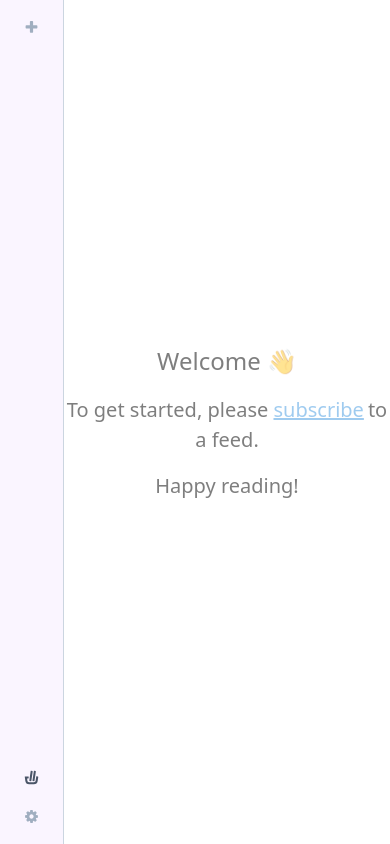
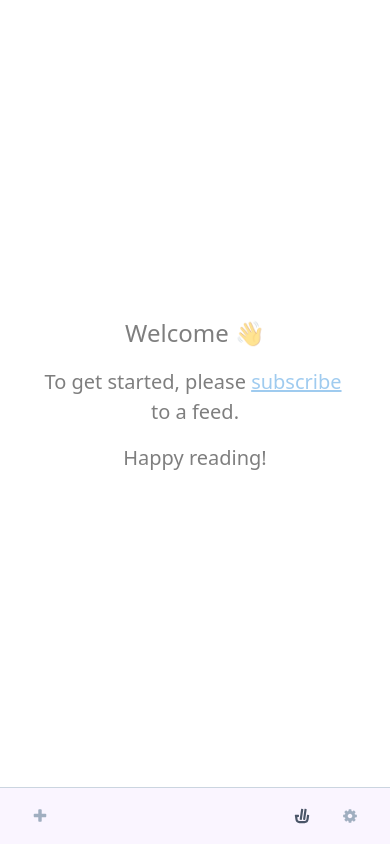
Before and after one commit to mxkxf/nosh, a React (Create React App) app: page / in a window 390 px wide. Built offline with nearby package versions, Linux system fonts and the light colour scheme.

Commit message:
Mobile friendly

```diff
--- a/src/components/App.tsx
+++ b/src/components/App.tsx
@@ -51,7 +51,7 @@ const App: React.FC<
   return (
     <>
       <div
-        className={`antialiased min-h-screen flex ${
+        className={`antialiased min-h-screen flex flex-col-reverse md:flex-row ${
           theme === Themes.LIGHT ? "text-black" : "text-white"
         }`}
       >
--- a/src/components/Dropdown.tsx
+++ b/src/components/Dropdown.tsx
@@ -6,7 +6,7 @@ import useClickOutside from "./useClickOutside";
 
 type Props = ReturnType<typeof mapStateToProps> & {
   children: React.ReactNode;
-  direction: "right" | "bottom";
+  direction: "right" | "down";
   toggle: React.ReactNode;
 };
 
@@ -17,9 +17,9 @@ const Dropdown: React.FC<Props> = ({ children, direction, theme, toggle }) => {
   const classes = [];
 
   switch (direction) {
-    case "bottom":
+    case "down":
       classes.push("right-0");
-      classes.push("-mr-px");
+      // classes.push("-mr-px");
       break;
     case "right":
       classes.push("left-full");
--- a/src/components/Header.tsx
+++ b/src/components/Header.tsx
@@ -63,20 +63,21 @@ const Header: React.FC<Props> = ({
 
   return (
     <header
-      className={`border-r ${isCollapsed ? "w-16" : "w-1/5"} ${
+      className={`border-t md:border-t-0 md:border-r ${
+        isCollapsed ? "md:w-16" : "md:w-1/5"
+      } ${
         theme === Themes.LIGHT
           ? "bg-purple-100 border-gray-400"
           : "bg-purple-900 border-black"
-      } sticky top-0 max-h-screen transition z-20`}
+      } sticky bottom-0 md:bottom-auto md:top-0 md:max-h-screen transition z-20`}
     >
-      <div className="h-full flex flex-col p-2">
-        <nav className="flex-1">
-          {feeds && feeds.length > 0 && (
-            <>
-              {feeds.map((feed, i) => {
-                return (
+      <div className="h-full flex flex-row md:flex-col px-4 py-2 md:px-2">
+        <nav className="flex-1 flex flex-row md:flex-col">
+          {feeds &&
+            feeds.length > 0 &&
+            feeds.map((feed, i) => (
               <button
-                    className="w-full mb-1"
+                className="md:w-full md:mb-1"
                 onClick={() => selectFeed(i)}
                 key={`select-feed-${i}`}
               >
@@ -103,11 +104,11 @@ const Header: React.FC<Props> = ({
                   )}
                 </HeaderLink>
               </button>
-                );
-              })}
-            </>
-          )}
-          <button className="w-full mb-1" onClick={() => openSubscribeModal()}>
+            ))}
+          <button
+            className="md:w-full md:mb-1"
+            onClick={() => openSubscribeModal()}
+          >
             <HeaderLink>
               <svg
                 aria-label="Add"
--- a/src/components/ItemList.tsx
+++ b/src/components/ItemList.tsx
@@ -55,7 +55,11 @@ const ItemList: React.FC<Props> = ({
 
   return (
     <>
-      <section className="sticky top-0 w-2/5 max-h-screen overflow-scroll">
+      <section
+        className={`md:sticky md:top-0 w-full md:w-2/5 md:max-h-screen md:overflow-scroll ${
+          selectedItem !== null ? "hidden md:block" : ""
+        }`}
+      >
         <div
           className={`border-b transition ${
             theme === Themes.LIGHT
@@ -66,7 +70,7 @@ const ItemList: React.FC<Props> = ({
           <h2 className="flex-1 px-3 py-1 uppercase font-bold text-xs tracking-wide truncate">
             {feed.title}
           </h2>
-          <Dropdown direction="bottom" toggle={<DropdownToggle />}>
+          <Dropdown direction="down" toggle={<DropdownToggle />}>
             <a
               className={`text-left block w-full px-3 py-1 pr-10 transition ${
                 theme === Themes.LIGHT
--- a/src/components/ItemView.tsx
+++ b/src/components/ItemView.tsx
@@ -14,19 +14,15 @@ interface Props {
 
 const ItemView: React.FC<Props> = ({ item, theme, unselectItem }) => (
   <section
-    className={`flex-1 flex border-l transition ${
+    className={`flex-1 border-l transition ${
       theme === Themes.LIGHT
         ? "bg-white border-gray-400"
         : "bg-gray-900 border-black"
-    }`}
+    } ${item ? "flex" : "hidden md:flex"}`}
   >
     {item ? (
       <article className="flex-1 px-10 py-6">
-        <div className="flex items-start">
-          <h1 className="flex-1 text-4xl leading-tight font-light mb-6">
-            {item.title}
-          </h1>
-          <button className="px-3 py-2" onClick={unselectItem}>
+        <button className="absolute right-0 top-0 p-3" onClick={unselectItem}>
           <svg
             aria-label="Close"
             className="w-4 fill-current"
@@ -36,16 +32,16 @@ const ItemView: React.FC<Props> = ({ item, theme, unselectItem }) => (
             <path d="M1490 1322q0 40-28 68l-136 136q-28 28-68 28t-68-28l-294-294-294 294q-28 28-68 28t-68-28l-136-136q-28-28-28-68t28-68l294-294-294-294q-28-28-28-68t28-68l136-136q28-28 68-28t68 28l294 294 294-294q28-28 68-28t68 28l136 136q28 28 28 68t-28 68l-294 294 294 294q28 28 28 68z" />
           </svg>
         </button>
-        </div>
-        <div className="flex mb-6 text-sm text-gray-600">
-          <div className="pr-6">
+        <h1 className="text-4xl leading-tight font-light mb-6">{item.title}</h1>
+        <div className="md:flex mb-6 text-sm text-gray-600">
+          <div className="md:pr-6">
             <span className="mr-1" role="img" aria-label="Calendar">
               🗓
             </span>
             {dayjs(item.pubDate).format("DD/MM/YYYY")}
           </div>
           {item.author && (
-            <div className="pr-6">
+            <div className="md:pr-6">
               <span className="mr-1" role="img" aria-label="User">
                 👤
               </span>
--- a/src/components/Modal.tsx
+++ b/src/components/Modal.tsx
@@ -38,14 +38,14 @@ const Modal: React.FC<Props> = ({ children, closeModalFunc, theme }) => {
       <div className="absolute inset-0 flex p-4 z-30">
         <div
           ref={modalWindowRef}
-          className={`p-10 transition ${
+          className={`p-6 md:p-10 transition ${
             theme === Themes.LIGHT
               ? "bg-white text-black"
               : "bg-gray-800 text-white"
           } max-w-xl flex-1 m-auto rounded shadow relative`}
         >
           <button
-            className="absolute top-0 right-0 px-2 py-1 mr-10 mt-10 text-center"
+            className="absolute top-0 right-0 p-3 text-center"
             type="button"
             onClick={closeModal}
           >
--- a/src/components/Onboarding.tsx
+++ b/src/components/Onboarding.tsx
@@ -18,7 +18,7 @@ const Onboarding: React.FC<Props> = ({ isLoading, openModal, theme }) => {
         theme === Themes.LIGHT ? "bg-white" : "bg-gray-900"
       }`}
     >
-      <div className="m-auto text-center max-w-md opacity-50">
+      <div className="m-auto p-10 text-center max-w-md opacity-50">
         {isLoading ? (
           <div>
             <span className="mx-2" role="img" aria-label="Hourglass">
--- a/src/components/SubscribeFeedModal.tsx
+++ b/src/components/SubscribeFeedModal.tsx
@@ -104,7 +104,7 @@ const SubscribeFeedModal: React.FC<Props> = ({
           disabled={isLoading}
           type="submit"
         >
-          {isLoading ? "Loading..." : "Subscribe"}
+          {isLoading ? "..." : "Add"}
         </button>
       </form>
       {error && (
```
Lines whose indentation alone changed are shown as unchanged.
